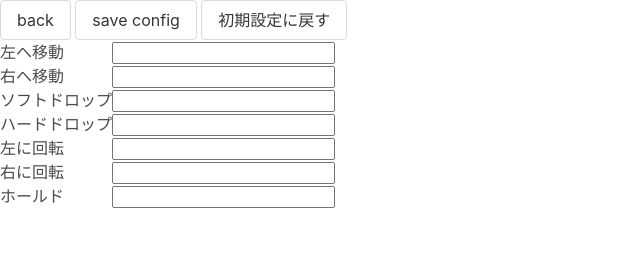
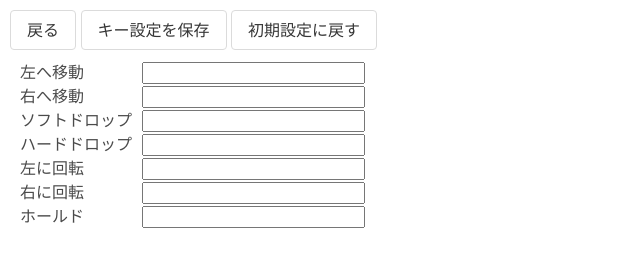
Before and after one commit to kuro-water/tetris, a website with bundled scripts: page src/settings.html in a window 1280 px wide. Shown: the whole page, without its empty margins (0-640 px from the left). Built offline with nearby package versions, Linux system fonts and the light colour scheme.

Commit message:
ボタンとか配置とかいじった

```diff
--- /dev/null
+++ b/src/buttons.css
@@ -0,0 +1,5 @@
+#divButtons {
+    margin-top: 10px;
+    margin-left: 10px;
+    justify-content: left;
+}
--- /dev/null
+++ b/src/index.css
@@ -0,0 +1,20 @@
+body {
+    position: relative;
+}
+
+#divButtons {
+    position: absolute;
+    top: 30%;
+    left: 0;
+    right: 0;
+    display: flex;
+    flex-direction: column;
+    justify-content: center;
+    align-items: center;
+    height: 70vh;
+    margin: auto;
+}
+
+.button {
+    margin: 10px;
+}
--- a/src/set_key.css
+++ b/src/settings.css
@@ -11,3 +11,11 @@
     clear: both;
     background-color: black;
 }
+#divkeyConfig {
+    margin-top: 10px;
+    margin-left: 20px;
+    justify-content: left;
+}
+input {
+    margin-left: 10px;
+}
--- a/src/settings.html
+++ b/src/settings.html
@@ -10,16 +10,17 @@
         <title>tetris</title>
         <meta name="viewport" content="width=device-width, initial-scale=1" />
         <link rel="stylesheet" href="./bulma.min.css" />
-        <link rel="stylesheet" href="./set_key.css" />
+        <link rel="stylesheet" href="./settings.css" />
+        <link rel="stylesheet" href="./buttons.css" />
     </head>
 
     <body>
-        <div>
-            <a class="button" href="index.html">back</a>
-            <a class="button" id="save">save config</a>
+        <div id="divButtons">
+            <a class="button" href="index.html">戻る</a>
+            <a class="button" id="save">キー設定を保存</a>
             <a class="button" id="init">初期設定に戻す</a>
         </div>
-        <div id="keyConfig">
+        <div id="divkeyConfig">
             <!-- <div id="text_div">
                 <a>aaaaa</a>
             </div>
--- a/src/tetris.css
+++ b/src/tetris.css
@@ -1,12 +1,3 @@
-html,
-body {
-    height: 100%;
-    margin: 0;
-    padding: 0;
-    background-color: #f0f0f0;
-    font-family: "Arial", sans-serif;
-}
-
 div {
     display: flex;
     justify-content: center;
```
Also changed, not shown: src/index.html (+5 -3 lines), src/renderer.ts (+5 -5 lines), src/tetris.html (+8 -5 lines).
